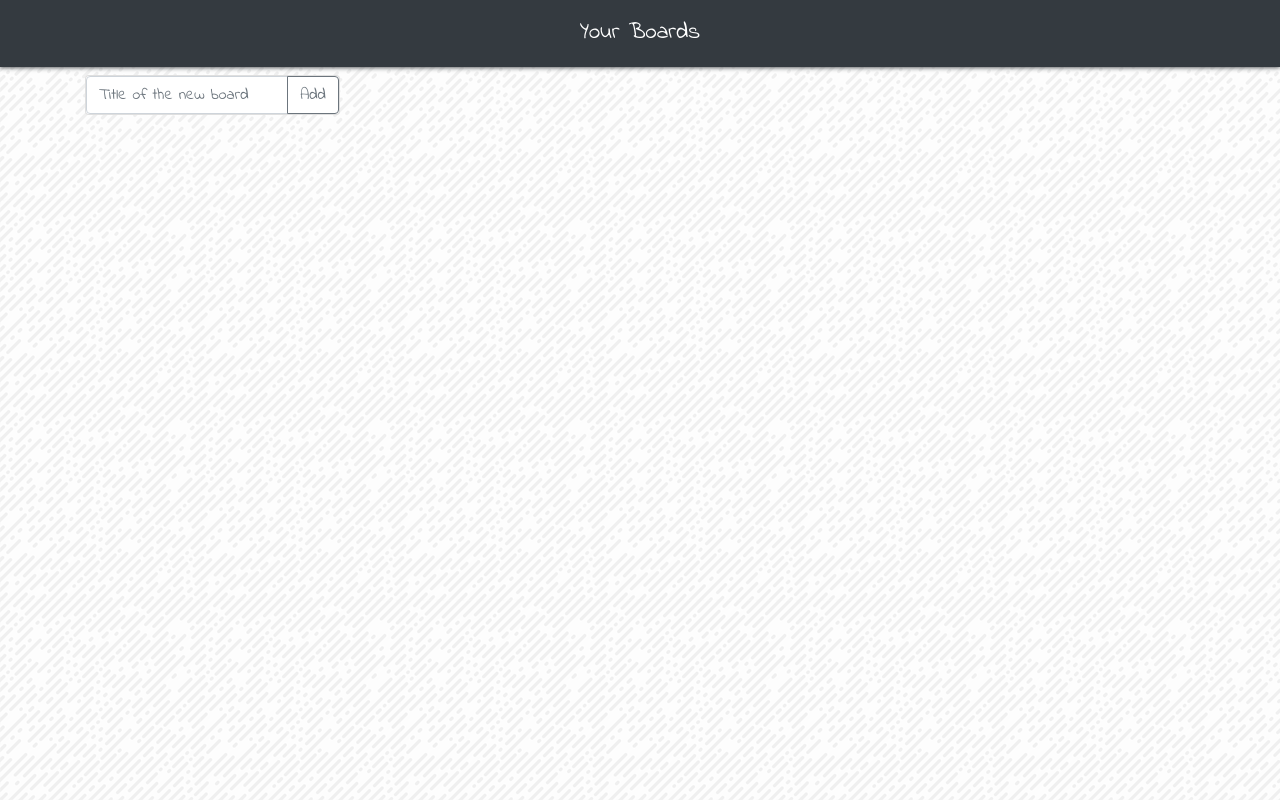
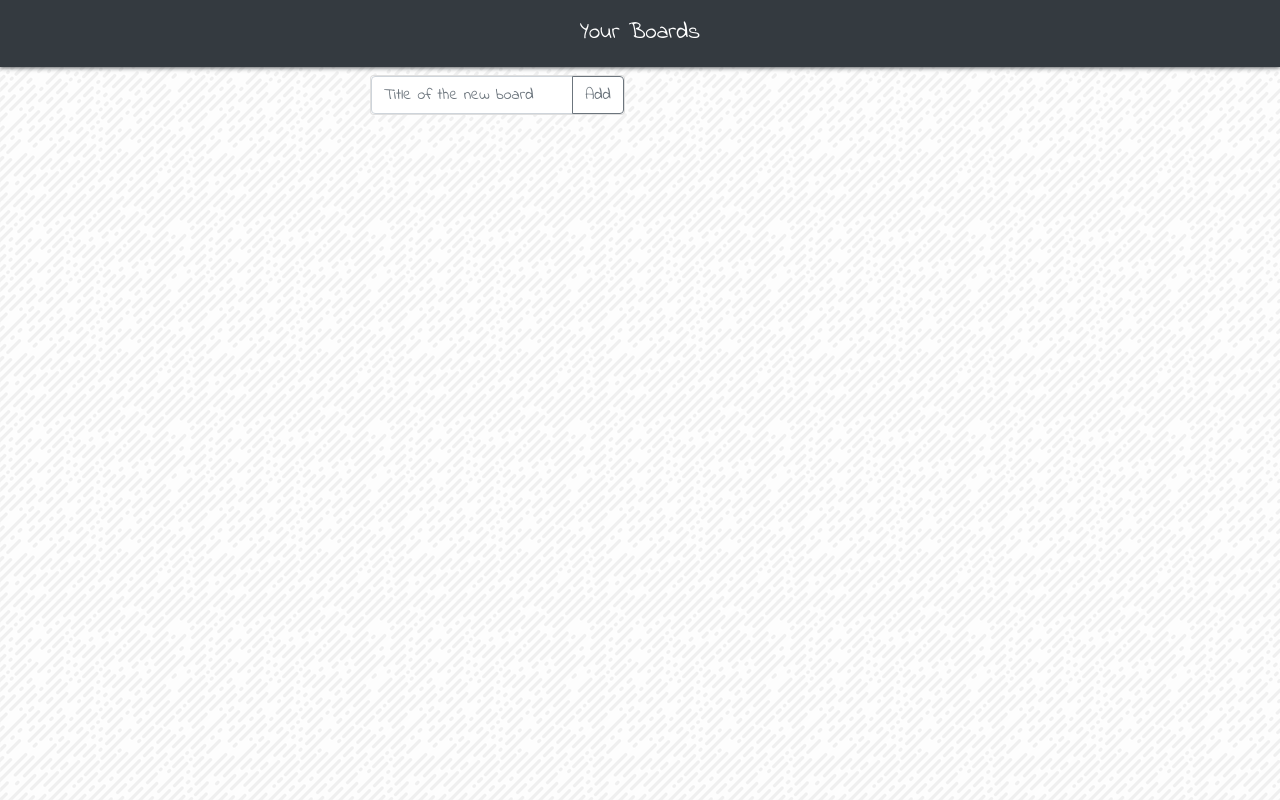
Before and after one commit to WilixLead/learn.todo, an Angular app in the folder client/Angular/: page / in a window 1280 px wide. Built offline with nearby package versions, Linux system fonts and the light colour scheme.

Commit message:
Update app.component.html

```diff
--- a/client/Angular/src/app/app.component.html
+++ b/client/Angular/src/app/app.component.html
@@ -12,9 +12,11 @@
 </nav>
 <div class="container">
     <div class="row">
-        <board>
+        <div class="col-3">
+        <board class="row">
 
         </board>
+    </div>
         <!--Add Board input and button-->
         <div class="col-3">
             <div class="card">
```
